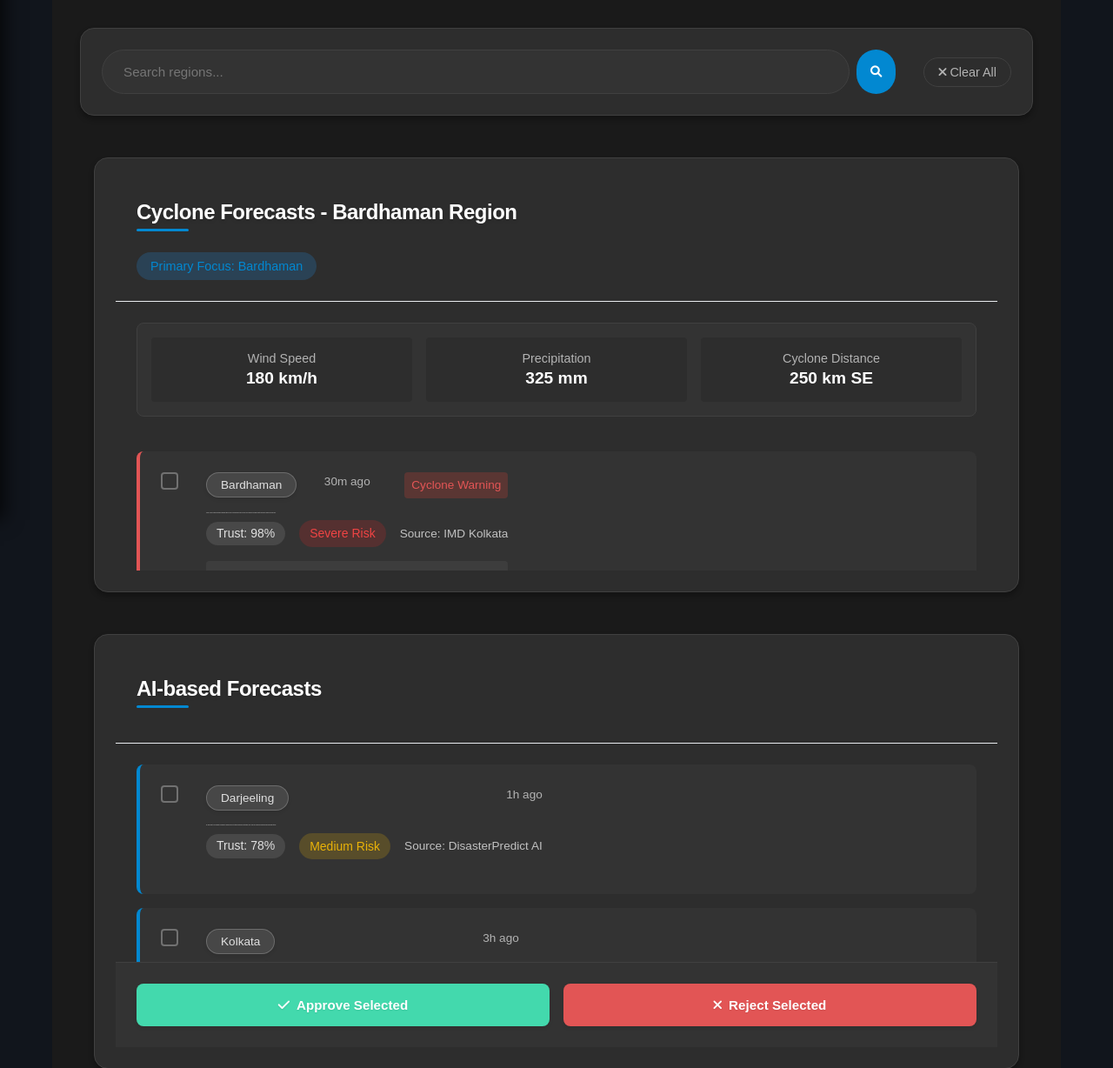
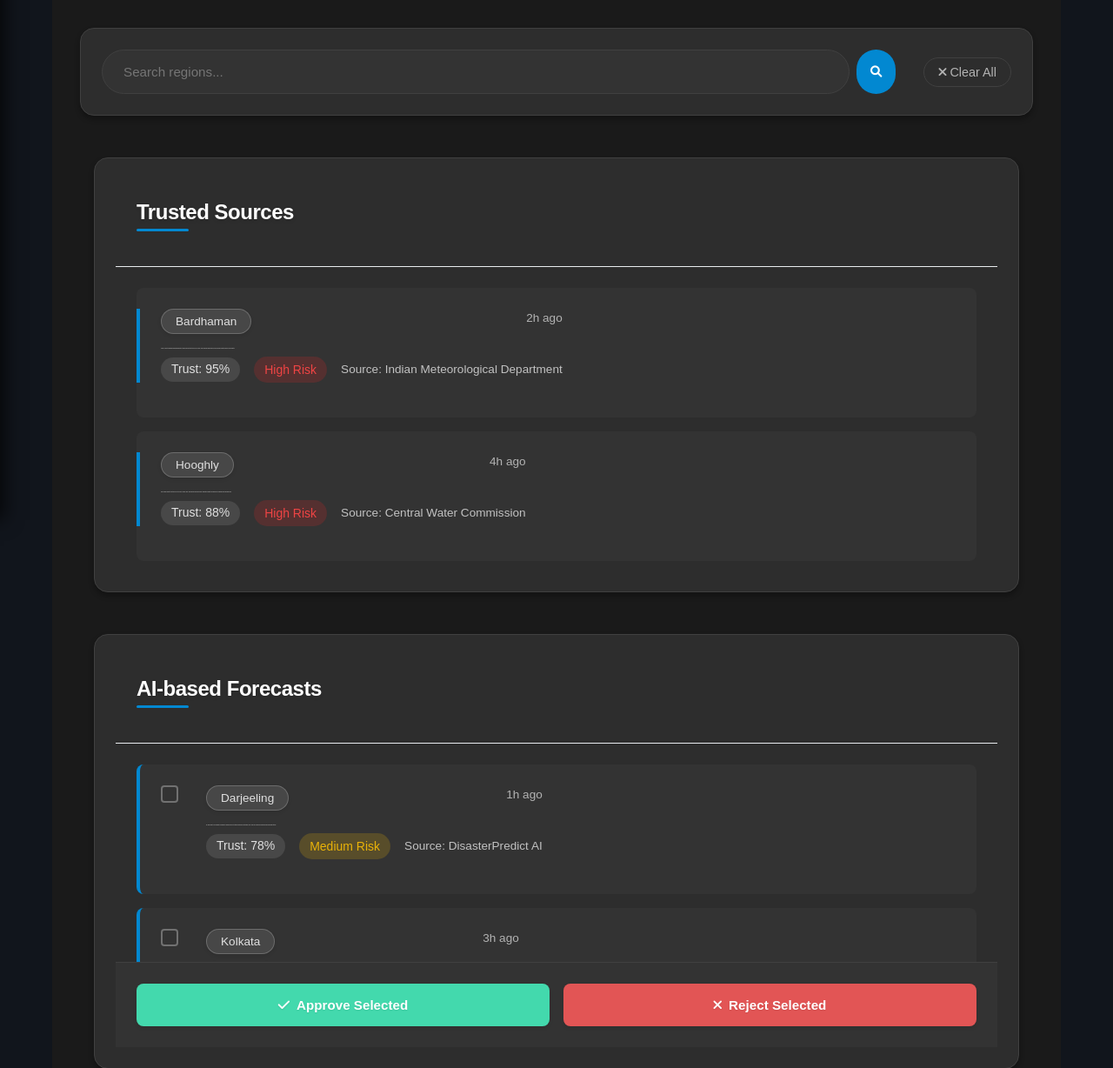
Before and after one commit to Chiru-Dey/sih-demo, a Flask app: template templates/admin/forecasts.html in a window 1280 px wide. Shown: the part 202-1430 px from the top of the page at 87% size. Run offline with Flask 3, Linux system fonts and the light colour scheme; the template is opened without the code that fills it: most values are stand-ins (such as "Sample title", 1, 10 or a date in 2020); some libraries are stand-ins or nearby versions.

Commit message:
cleaning

```diff
--- a/static/css/admin/forecasts.css
+++ b/static/css/admin/forecasts.css
@@ -78,45 +78,6 @@
   border: 0;
 }
 
-/* Weather Parameters Panel */
-.weather-parameters {
-  display: grid;
-  grid-template-columns: repeat(auto-fit, minmax(150px, 1fr));
-  gap: var(--space-md);
-  padding: var(--space-md);
-  background: var(--dark-surface);
-  border-radius: var(--radius-md);
-  margin-bottom: var(--space-lg);
-  border: 1px solid var(--dark-border);
-}
-
-.parameter {
-  display: flex;
-  flex-direction: column;
-  align-items: center;
-  padding: var(--space-md);
-  background: var(--dark-card);
-  border-radius: var(--radius-sm);
-  transition: all var(--transition-normal);
-}
-
-.parameter:hover {
-  transform: translateY(-2px);
-  background: var(--dark-hover);
-}
-
-.param-label {
-  font-size: 0.9rem;
-  color: var(--dark-text-secondary);
-  margin-bottom: var(--space-xs);
-}
-
-.param-value {
-  font-size: 1.2rem;
-  font-weight: 600;
-  color: var(--dark-text);
-}
-
 .region-highlight {
   display: inline-block;
   padding: var(--space-sm) var(--space-md);
@@ -126,63 +87,6 @@
   font-size: 0.9rem;
   font-weight: 500;
   margin-top: var(--space-sm);
-}
-
-.cyclone-alert {
-  border-left: 4px solid var(--danger) !important;
-  background: rgba(244, 67, 54, 0.1);
-}
-
-.alert-type {
-  background: rgba(244, 67, 54, 0.2);
-  color: var(--danger);
-  padding: var(--space-xs) var(--space-sm);
-  border-radius: var(--radius-sm);
-  font-size: 0.85rem;
-  font-weight: 500;
-  margin-left: var(--space-sm);
-}
-
-.action-recommendations {
-  margin-top: var(--space-md);
-  padding: var(--space-md);
-  background: rgba(255, 255, 255, 0.05);
-  border-radius: var(--radius-sm);
-}
-
-.action-recommendations ul {
-  list-style: none;
-  padding: 0;
-  margin: 0;
-}
-
-.action-recommendations li {
-  color: var(--dark-text);
-  padding: var(--space-xs) 0;
-  display: flex;
-  align-items: center;
-  font-size: 0.9rem;
-}
-
-.action-recommendations li::before {
-  content: '⚠️';
-  margin-right: var(--space-sm);
-}
-
-/* Responsive adjustments for weather parameters */
-@media (max-width: 768px) {
-  .weather-parameters {
-    grid-template-columns: 1fr;
-    padding: var(--space-sm);
-  }
-
-  .parameter {
-    padding: var(--space-sm);
-  }
-
-  .action-recommendations {
-    padding: var(--space-sm);
-  }
 }
 
 /* Region Filter Styles */
@@ -867,3 +675,15 @@
 .forecast-card .forecast-list::-webkit-scrollbar-thumb:hover {
   background: var(--dark-text-secondary);
 }
+
+/* Trusted Source specific styles */
+.forecast-content.trusted-source {
+  margin-left: 0;
+  padding-left: var(--space-lg);
+  border-left: 4px solid var(--primary);
+}
+
+.third-party .forecast-item {
+  padding-left: 0;
+  border-left: none;
+}
--- a/static/js/admin/forecasts.js
+++ b/static/js/admin/forecasts.js
@@ -5,51 +5,8 @@ document.addEventListener('DOMContentLoaded', () => {
     initRegionFilter();
     initApprovalSystem();
     initScoreUpdates();
-    initCycloneParameters();
     setDefaultRegion();
 });
-
-// Initialize cyclone-specific weather parameters
-function initCycloneParameters() {
-    const updateInterval = 5 * 60 * 1000; // Update every 5 minutes
-    updateCycloneParameters();
-    setInterval(updateCycloneParameters, updateInterval);
-}
-
-async function updateCycloneParameters() {
-    try {
-        const response = await fetch('/api/weather/cyclone-data?region=bardhaman');
-        const data = await response.json();
-
-        // Update displayed parameters
-        document.getElementById('windSpeed').textContent = `${data.windSpeed} km/h`;
-        document.getElementById('precipitation').textContent = `${data.precipitation} mm`;
-        document.getElementById('cycloneDistance').textContent = `${data.distance} km ${data.direction}`;
-
-        // Update risk levels based on parameters
-        updateRiskLevels(data);
-    } catch (error) {
-        console.error('Error fetching cyclone parameters:', error);
-        showToast('Failed to update weather parameters', 'error');
-    }
-}
-
-function updateRiskLevels(data) {
-    const riskPills = document.querySelectorAll('.risk-pill');
-
-    // Determine risk level based on wind speed and precipitation
-    let riskLevel = 'medium';
-    if (data.windSpeed > 150 || data.precipitation > 300) {
-        riskLevel = 'high';
-    } else if (data.windSpeed < 80 && data.precipitation < 100) {
-        riskLevel = 'low';
-    }
-
-    riskPills.forEach(pill => {
-        pill.className = `risk-pill risk-${riskLevel}`;
-        pill.textContent = `${riskLevel.charAt(0).toUpperCase() + riskLevel.slice(1)} Risk`;
-    });
-}
 
 // Set Bardhaman as default region
 function setDefaultRegion() {
@@ -212,88 +169,6 @@ function initRegionFilter() {
         `;
     }
 
-    // Calculate cyclone risk level based on weather parameters
-    function calculateCycloneRisk(windSpeed, precipitation, distance) {
-        let riskScore = 0;
-
-        // Wind speed assessment (0-100)
-        if (windSpeed >= 180) riskScore += 100;
-        else if (windSpeed >= 150) riskScore += 80;
-        else if (windSpeed >= 120) riskScore += 60;
-        else if (windSpeed >= 90) riskScore += 40;
-        else riskScore += 20;
-
-        // Precipitation assessment (0-100)
-        if (precipitation >= 300) riskScore += 100;
-        else if (precipitation >= 200) riskScore += 75;
-        else if (precipitation >= 150) riskScore += 50;
-        else if (precipitation >= 100) riskScore += 25;
-
-        // Distance assessment (0-100)
-        if (distance <= 100) riskScore += 100;
-        else if (distance <= 200) riskScore += 75;
-        else if (distance <= 300) riskScore += 50;
-        else if (distance <= 400) riskScore += 25;
-
-        // Calculate average risk score
-        const avgRiskScore = riskScore / 3;
-
-        // Determine risk level
-        if (avgRiskScore >= 75) return 'high';
-        if (avgRiskScore >= 45) return 'medium';
-        return 'low';
-    }
-
-    // Update weather parameter displays
-    function updateWeatherParameters(data) {
-        // Update display values
-        document.getElementById('windSpeed').textContent = `${data.windSpeed} km/h`;
-        document.getElementById('precipitation').textContent = `${data.precipitation} mm`;
-        document.getElementById('cycloneDistance').textContent = `${data.distance} km ${data.direction}`;
-
-        // Calculate and update risk level
-        const riskLevel = calculateCycloneRisk(data.windSpeed, data.precipitation, data.distance);
-        updateRiskIndicators(riskLevel);
-
-        // Update cyclone alerts if necessary
-        if (riskLevel === 'high') {
-            showCycloneAlert(data);
-        }
-    }
-
-    // Update risk indicators across the interface
-    function updateRiskIndicators(riskLevel) {
-        const riskPills = document.querySelectorAll('.risk-pill');
-        riskPills.forEach(pill => {
-            pill.className = `risk-pill risk-${riskLevel}`;
-            pill.textContent = `${riskLevel.charAt(0).toUpperCase() + riskLevel.slice(1)} Risk`;
-        });
-    }
-
-    // Show cyclone alert for high-risk situations
-    function showCycloneAlert(data) {
-        const alertContent = `
-            <div class="cyclone-alert-popup">
-                <h3>⚠️ Severe Cyclone Warning - Bardhaman</h3>
-                <p>Wind Speed: ${data.windSpeed} km/h</p>
-                <p>Expected Rainfall: ${data.precipitation} mm</p>
-                <p>Distance: ${data.distance} km ${data.direction}</p>
-                <div class="alert-actions">
-                    <button onclick="acknowledgeCycloneAlert()">Acknowledge</button>
-                </div>
-            </div>
-        `;
-
-        showToast(alertContent, 'danger', false);
-    }
-
-    // Handle cyclone alert acknowledgment
-    function acknowledgeCycloneAlert() {
-        const alertPopup = document.querySelector('.cyclone-alert-popup');
-        if (alertPopup) {
-            alertPopup.closest('.toast').remove();
-        }
-    }
 }
 
 // Approval System functionality
@@ -301,6 +176,11 @@ function initApprovalSystem() {
     const forecastCards = document.querySelectorAll('.forecast-card');
 
     forecastCards.forEach(card => {
+        // Skip approval system for Trusted Sources
+        if (card.classList.contains('third-party')) {
+            return;
+        }
+
         const approveBtn = card.querySelector('.btn-approve');
         const rejectBtn = card.querySelector('.btn-reject');
         const checkboxes = card.querySelectorAll('.forecast-checkbox input');
@@ -500,29 +380,11 @@ function showToast(message, type = 'info', autoHide = true, isHTML = false) {
         toast.textContent = message;
     }
 
-    // Add specific styling for cyclone alerts
-    if (type === 'danger' && message.includes('cyclone-alert-popup')) {
-        toast.classList.add('cyclone-alert');
-        toast.style.width = '400px';
-        toast.style.maxWidth = '90vw';
-        toast.style.padding = '1.5rem';
-    }
-
     document.body.appendChild(toast);
 
-    // Trigger animation with enhanced effect for cyclone alerts
+    // Trigger animation
     requestAnimationFrame(() => {
         toast.classList.add('show');
-        if (type === 'danger') {
-            toast.animate([
-                { transform: 'scale(0.9)', opacity: 0 },
-                { transform: 'scale(1.05)', opacity: 0.9 },
-                { transform: 'scale(1)', opacity: 1 }
-            ], {
-                duration: 400,
-                easing: 'ease-out'
-            });
-        }
     });
 
     if (autoHide) {
@@ -534,54 +396,3 @@ function showToast(message, type = 'info', autoHide = true, isHTML = false) {
 
     return toast;
 }
-
-// Add styles for cyclone alert popup
-const style = document.createElement('style');
-style.textContent = `
-    .cyclone-alert-popup {
-        color: #fff;
-        font-size: 0.95rem;
-    }
-
-    .cyclone-alert-popup h3 {
-        color: #ff4444;
-        margin: 0 0 1rem;
-        font-size: 1.2rem;
-        display: flex;
-        align-items: center;
-        gap: 0.5rem;
-    }
-
-    .cyclone-alert-popup p {
-        margin: 0.5rem 0;
-        color: #e0e0e0;
-    }
-
-    .alert-actions {
-        margin-top: 1rem;
-        display: flex;
-        justify-content: flex-end;
-    }
-
-    .alert-actions button {
-        background: #ff4444;
-        color: white;
-        border: none;
-        padding: 0.5rem 1rem;
-        border-radius: 4px;
-        cursor: pointer;
-        font-weight: 500;
-        transition: all 0.2s ease;
-    }
-
-    .alert-actions button:hover {
-        background: #cc0000;
-        transform: translateY(-1px);
-    }
-
-    .toast.cyclone-alert {
-        background: rgba(20, 20, 20, 0.95);
-        border: 1px solid #ff4444;
-    }
-`;
-document.head.appendChild(style);
--- a/templates/admin/forecasts.html
+++ b/templates/admin/forecasts.html
@@ -38,60 +38,25 @@
         <!-- Cyclone Forecasts for Bardhaman -->
         <div class="forecast-card third-party">
             <div class="card-header" role="heading" aria-level="2">
-                <h2 id="third-party-header">Cyclone Forecasts - Bardhaman Region</h2>
-                <div class="region-status">
-                    <span class="region-highlight">Primary Focus: Bardhaman</span>
-                </div>
+                <h2 id="third-party-header">Trusted Sources</h2>
             </div>
             <div class="forecast-list" id="thirdPartyForecasts">
-                <div class="weather-parameters">
-                    <div class="parameter">
-                        <span class="param-label">Wind Speed</span>
-                        <span class="param-value" id="windSpeed">180 km/h</span>
-                    </div>
-                    <div class="parameter">
-                        <span class="param-label">Precipitation</span>
-                        <span class="param-value" id="precipitation">325 mm</span>
-                    </div>
-                    <div class="parameter">
-                        <span class="param-label">Cyclone Distance</span>
-                        <span class="param-value" id="cycloneDistance">250 km SE</span>
-                    </div>
-                </div>
-                <div class="forecast-item cyclone-alert">
-                    <div class="forecast-checkbox">
-                        <input type="checkbox" id="forecast-tp-1" aria-label="Select Bardhaman cyclone warning">
-                    </div>
-                    <div class="forecast-content">
+                <div class="forecast-item">
+                    <div class="forecast-content trusted-source">
                         <div class="forecast-header">
                             <span class="region-pill">Bardhaman</span>
-                            <span class="timestamp">30m ago</span>
-                            <span class="alert-type">Cyclone Warning</span>
+                            <span class="timestamp">2h ago</span>
                         </div>
-                        <p class="forecast-text">
-                            Severe cyclonic conditions expected in Bardhaman within 24 hours.
-                            Wind speeds may reach 180 km/h. Heavy rainfall (300-325mm) predicted.
-                            High risk of flooding in low-lying areas.
-                        </p>
+                        <p class="forecast-text">Severe cyclonic storm approaching Bardhaman district. Wind speeds expected to reach 120-140 km/h. Heavy rainfall and flooding likely in low-lying areas. Essential services may be disrupted.</p>
                         <div class="forecast-meta">
-                            <span class="trust-score-pill">Trust: 98%</span>
-                            <span class="risk-pill risk-high">Severe Risk</span>
-                            <span class="source">Source: IMD Kolkata</span>
-                        </div>
-                        <div class="action-recommendations">
-                            <ul>
-                                <li>Evacuate low-lying areas immediately</li>
-                                <li>Secure loose structures and equipment</li>
-                                <li>Stock essential supplies</li>
-                            </ul>
+                            <span class="trust-score-pill">Trust: 95%</span>
+                            <span class="risk-pill risk-high">High Risk</span>
+                            <span class="source">Source: Indian Meteorological Department</span>
                         </div>
                     </div>
                 </div>
                 <div class="forecast-item">
-                    <div class="forecast-checkbox">
-                        <input type="checkbox" id="forecast-tp-2" aria-label="Select flood alert forecast">
-                    </div>
-                    <div class="forecast-content">
+                    <div class="forecast-content trusted-source">
                         <div class="forecast-header">
                             <span class="region-pill">Hooghly</span>
                             <span class="timestamp">4h ago</span>
```
Also changed, not shown: other parts of static/css/admin/forecasts.css (+5 -101 lines). Lines whose indentation alone changed are shown as unchanged.
